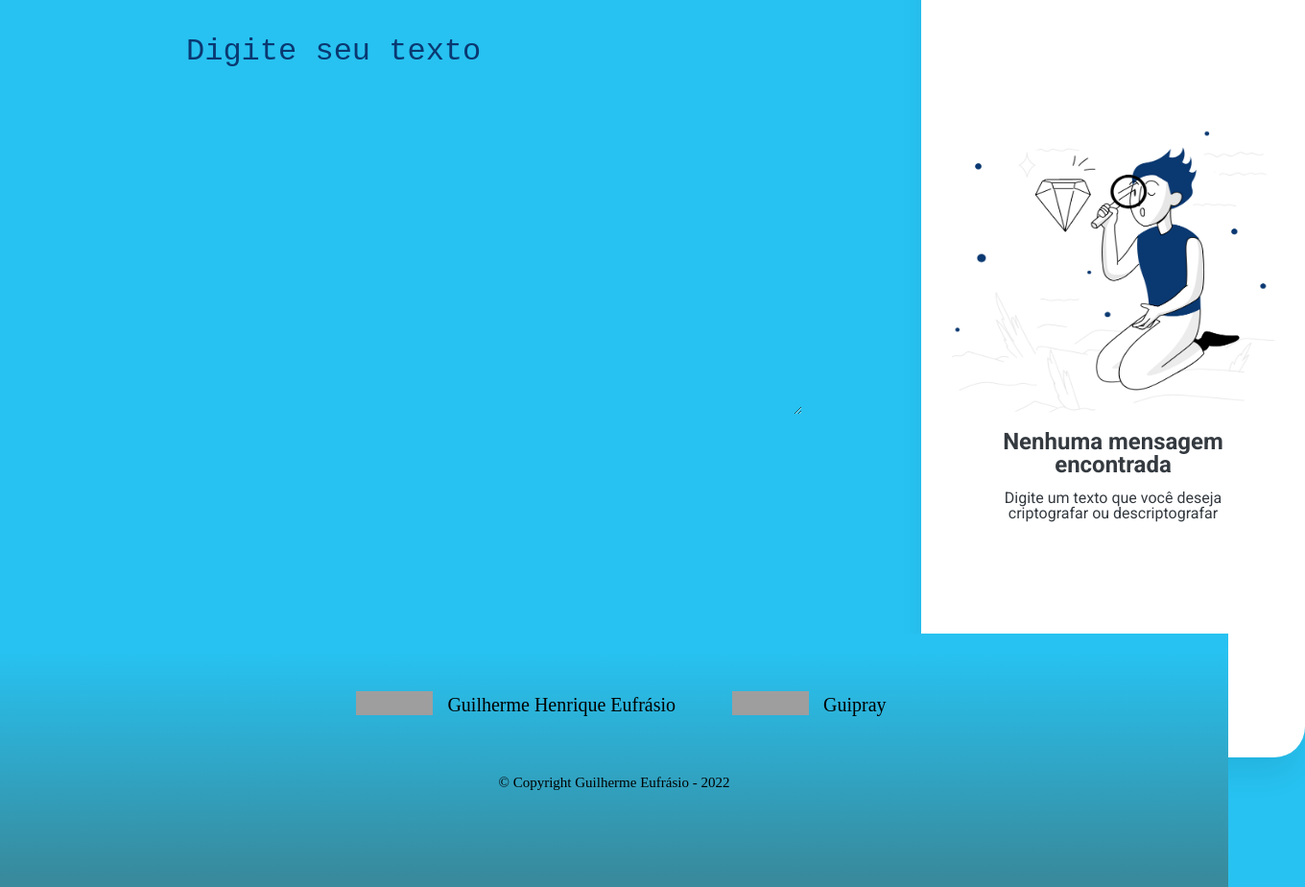
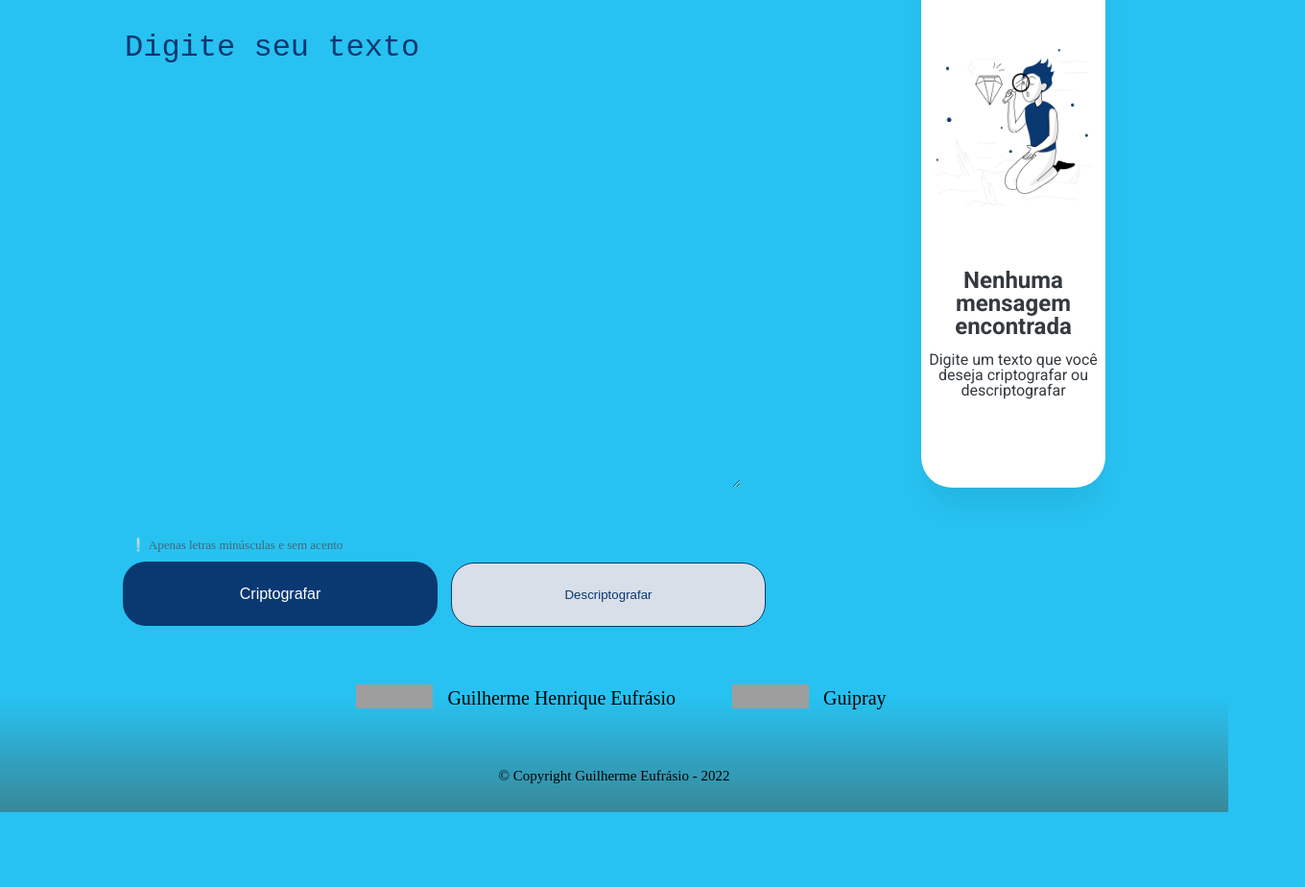
Before and after one commit to Guipray/Decodificador_de_Texto, a plain HTML site: page index.html in a window 1280 px wide. Shown: the part 140-1064 px from the top of the page at 96% size, 1360 px wide, since content can reach past the window. After the commit the page ends 986 px from the top, so only its background shows below. Drawn offline with Linux system fonts and the light colour scheme; grey boxes are pictures that could not be loaded.

Commit message:
Responsivo com variadas resoluções de tela!

```diff
--- a/style.css
+++ b/style.css
@@ -10,6 +10,7 @@ body {
     height: 80px;
     background: #27c2f1;
     margin-top: 20px;
+    display: block;
 }
 
 .texto {
@@ -18,11 +19,8 @@ body {
     font-size: 32px;
     border: none;
     background: #27c2f1;
-    position: absolute;
     width: 50%;
-    height: 50%;
-    left: 15%;
-    top: 168px;
+    margin: 5% 10%;
     font-weight: 400;
     line-height: 150%;
 }
@@ -37,21 +35,11 @@ body {
     color: #495057;
     opacity: 0.8;
     font-size: 13px;
-    position: absolute;
-    width: 252px;
-    height: 18px;
-    left: 15%;
-    top: 820px;
+    margin: 0 -60%;
 }
 
 .botoes {
-    padding: 0px;
-    position: absolute;
-    width: 680px;
-    left: 15%;
-    top: 850px;
-    margin: 0 auto;
-    bottom: auto;
+    margin: 10px 10% 0;
 }
 
 .botao-criptografar {
@@ -89,8 +77,8 @@ body {
 
 .descriptografia {
     position: absolute;
-    width: 400px;
-    height: 889px;
+    width: 15%;
+    height: 76%;
     left: 75%;
     top: 40px;
     background: #FFFFFF;
@@ -101,12 +89,13 @@ body {
 }
 
 .imagen {
-    margin: 50% 0;
+    height: 20%;
+    margin: 60% 0;
 }
 
 img {
-    width: 336px;
-    height: 304px;
+    width: 85%;
+    height: 140%;
 }
 
 .resultado {
@@ -147,7 +136,7 @@ img {
 .sem-texto {
     position: absolute;
     top: 60%;
-    margin: 0 15%;
+    margin: auto;
 }
 
 .sem-texto-negrito {
@@ -182,12 +171,6 @@ img {
 
 footer {
     background: linear-gradient(#27c2f1 7.26%, #388a9c 96.03%);
-    position: absolute;
-    padding: 40px 0;
-    top: 100%;
-    width: 100%;
-    height: 33%;
-    display: inline;
     text-align: center;
 }
 
@@ -221,6 +204,7 @@ footer img:hover {
 }
 
 .copyright {
+    padding: 0 0 30px;
 	font-size: 15px;
 }
 
@@ -239,7 +223,7 @@ footer img:hover {
 
     .texto {
         margin: 5% 10%;
-        width: 80%;
+        width: 75%;
         line-height: 100%;
     }
 
@@ -261,13 +245,14 @@ footer img:hover {
     }
 
     .botoes {
-        width: 100%;
+        width: 90%;
         margin: 20px auto;
         text-align: center;
     }
 
-    .botao-descriptografar {
-        margin: 20px 0;
+    .botao-descriptografar, .botao-criptografar {
+        margin: 10px 0;
+        width: 100%;
     }
 
     footer {
@@ -289,4 +274,8 @@ footer img:hover {
         margin-top: 35px;
     }
 
+    .copyright {
+        padding: 0;
+    }
+
 }
```
